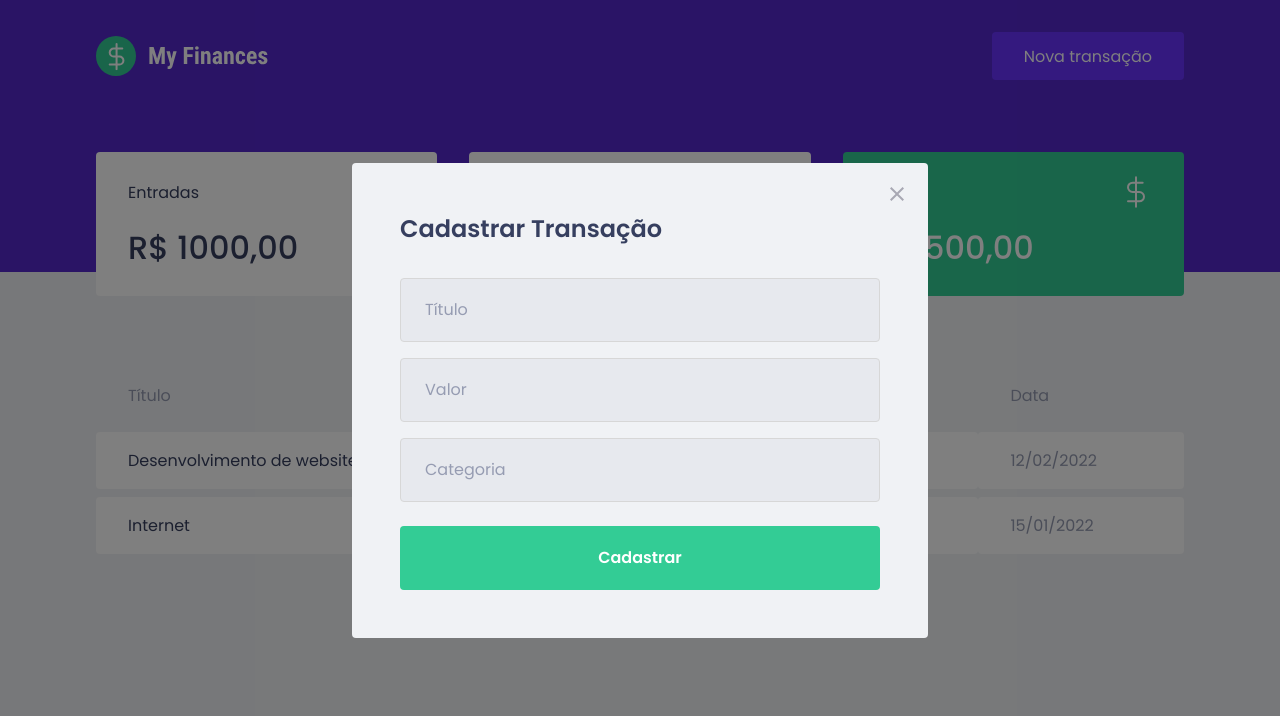
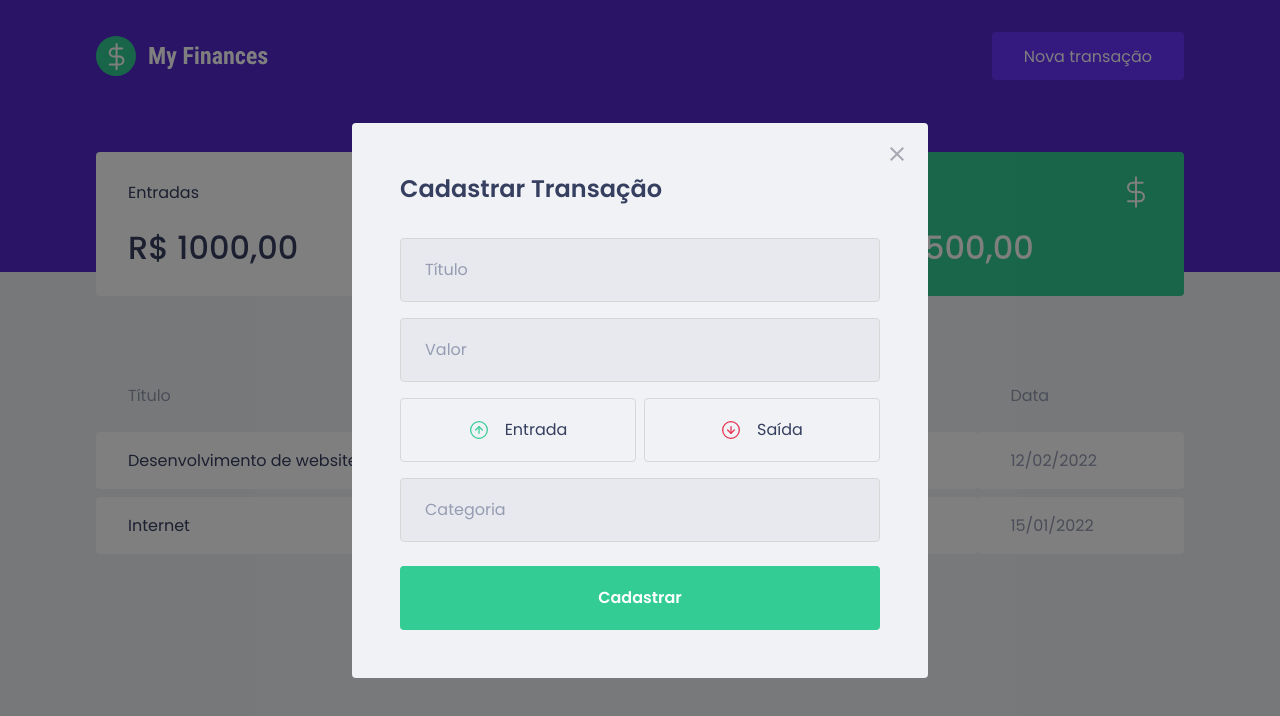
Before and after one commit to goncadanilo/my-finances, a React (Create React App) app: page / in a window 1280 px wide. Both pictures are taken after a click on the button "Nova transação". Shown: the top 716 px of the page. Built offline with nearby package versions, Linux system fonts and the light colour scheme; no server answers; what miragejs would draw is missing.

Commit message:
feat: create buttons that define the transaction type

```diff
--- a/src/components/NewTransactionModal/index.tsx
+++ b/src/components/NewTransactionModal/index.tsx
@@ -1,6 +1,8 @@
 import Modal from 'react-modal';
 import closeImg from 'src/assets/close.svg';
-import { Container } from './styles';
+import incomeImg from 'src/assets/income.svg';
+import outcomeImg from 'src/assets/outcome.svg';
+import { Container, TransactionTypeContainer } from './styles';
 
 interface NewTransactionModalProps {
   isOpen: boolean;
@@ -33,6 +35,18 @@
 
         <input placeholder="Título" />
         <input placeholder="Valor" type="number" />
+
+        <TransactionTypeContainer>
+          <button type="button">
+            <img src={incomeImg} alt="Entrada" />
+            <span>Entrada</span>
+          </button>
+          <button type="button">
+            <img src={outcomeImg} alt="Saída" />
+            <span>Saída</span>
+          </button>
+        </TransactionTypeContainer>
+
         <input placeholder="Categoria" />
 
         <button type="submit">Cadastrar</button>
--- a/src/components/NewTransactionModal/styles.ts
+++ b/src/components/NewTransactionModal/styles.ts
@@ -1,3 +1,4 @@
+import { darken } from 'polished';
 import styled from 'styled-components';
 
 export const Container = styled.form`
@@ -45,3 +46,40 @@
     }
   }
 `;
+
+export const TransactionTypeContainer = styled.div`
+  margin: 1rem 0;
+  display: grid;
+  grid-template-columns: 1fr 1fr;
+  gap: 0.5rem;
+
+  button {
+    height: 4rem;
+    border: 1px solid #d7d7d7;
+    border-radius: 0.25rem;
+
+    background: transparent;
+
+    display: flex;
+    align-items: center;
+    justify-content: center;
+
+    transition: border-color 0.2s;
+
+    &:hover {
+      border-color: ${darken(0.1, '#d7d7d7')};
+    }
+
+    img {
+      width: 20px;
+      height: 20px;
+    }
+
+    span {
+      display: inline-block;
+      margin-left: 1rem;
+      font-size: 1rem;
+      color: var(--text-title);
+    }
+  }
+`;
```
